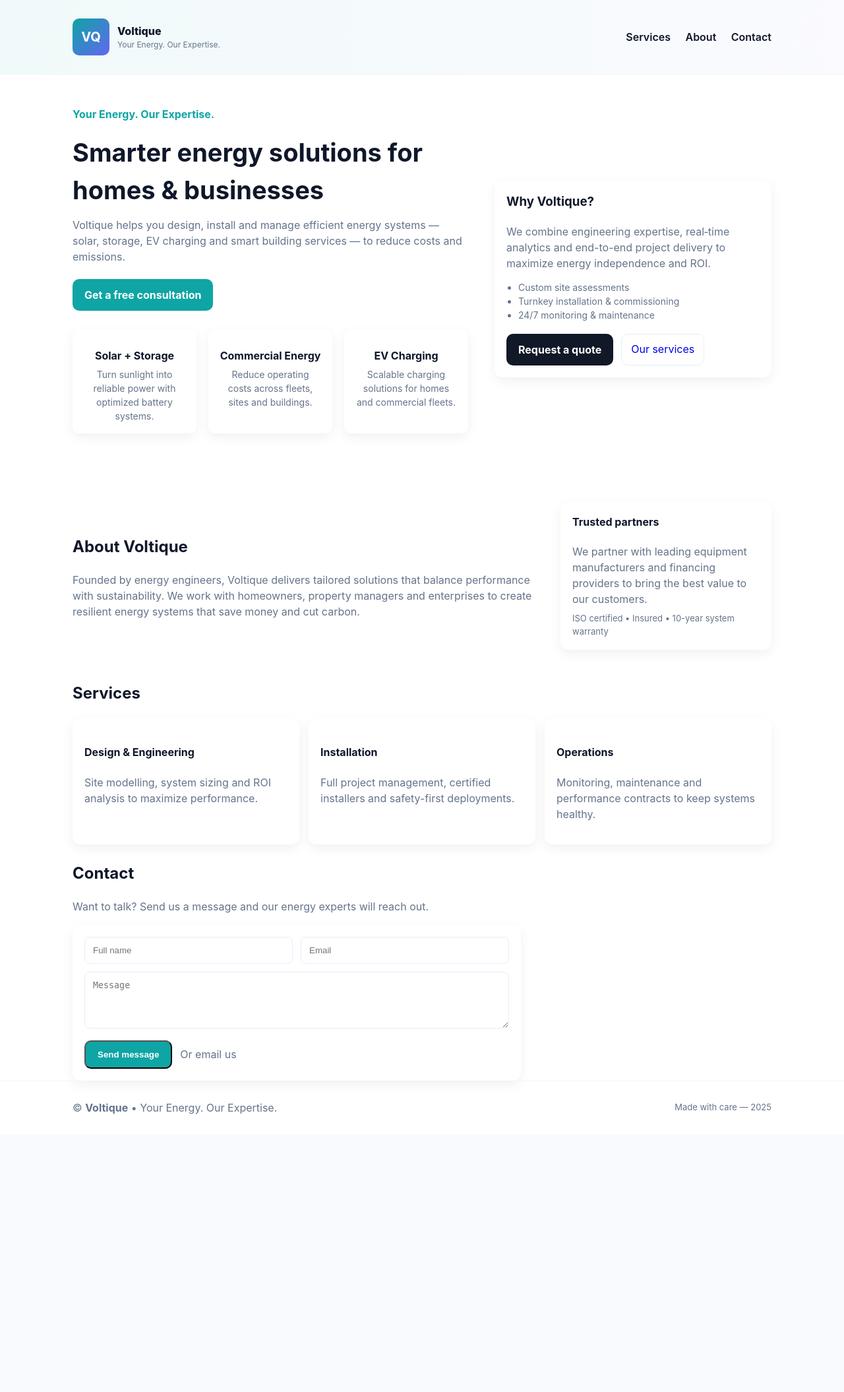
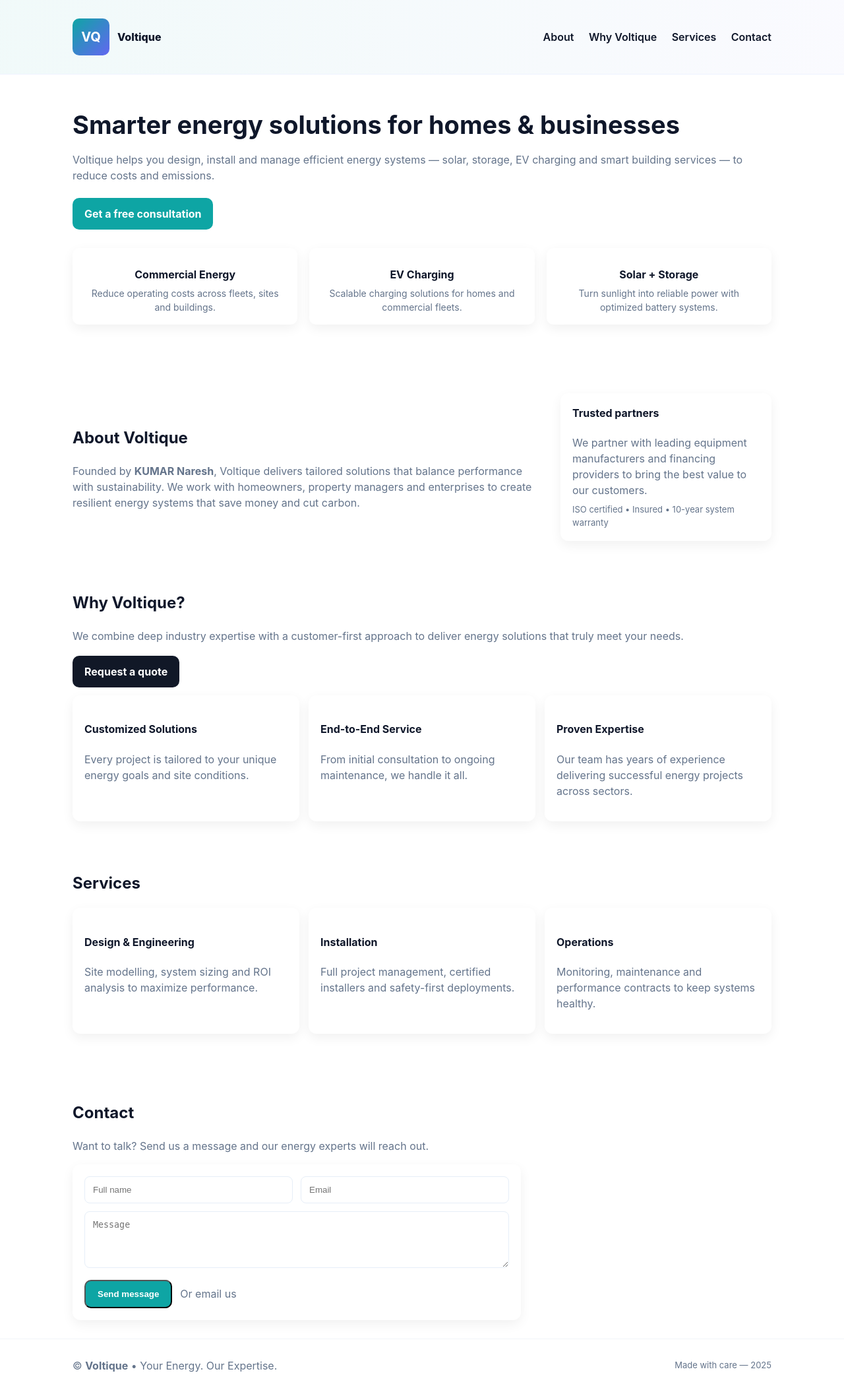
Before and after one commit to mohammad-noori-dev/voltique, a Django app: page / in a window 1280 px wide. Shown: the whole page at 66% size. Before the commit the page ends 1689 px from the top, so only its background shows below. Run offline with Django 5.2, Linux system fonts and the light colour scheme; some libraries are stand-ins or nearby versions.

Commit message:
Refactor HTML and CSS for improved structure and readability; added 'Why Voltique' section with tailored solutions.

```diff
--- a/home/templates/home/voltique.html
+++ b/home/templates/home/voltique.html
@@ -16,10 +16,7 @@
             --muted: #64748b
         }
 
-        * {
-            box-sizing: border-box
-        }
-
+        * { box-sizing: border-box }
         body {
             font-family: Inter, ui-sans-serif, system-ui, -apple-system, Segoe UI, Roboto, 'Helvetica Neue', Arial;
             line-height: 1.5;
@@ -33,17 +30,8 @@
             border-bottom: 1px solid #eef2ff
         }
 
-        .container {
-            max-width: 1100px;
-            margin: 0 auto;
-            padding: 0 20px
-        }
-
-        .brand {
-            display: flex;
-            align-items: center;
-            gap: 14px
-        }
+        .container { max-width: 1100px; margin: 0 auto; padding: 0 20px }
+        .brand { display: flex; align-items: center; gap: 14px }
 
         .logo {
             width: 56px;
@@ -58,10 +46,7 @@
             font-size: 20px
         }
 
-        nav {
-            margin-left: auto
-        }
-
+        nav { margin-left: auto }
         nav a {
             margin-left: 18px;
             text-decoration: none;
@@ -76,14 +61,21 @@
             padding: 48px 0
         }
 
-        .hero-left {
-            flex: 1
+        .hero-left { flex: 1 }
+
+        .why-voltique{
+            padding: 28px 0
         }
 
-        h1 {
-            font-size: 38px;
-            margin: 0 0 12px
+        .services{
+            padding: 28px 0
         }
+        .contact{
+            padding: 28px 0;
+            margin-top: 26px;
+        }
+
+        h1 { font-size: 38px; margin: 0 0 12px }
 
         .tagline {
             color: var(--accent);
@@ -113,9 +105,7 @@
             box-shadow: 0 6px 18px rgba(2, 6, 23, .06);
         }
 
-        .hero-right {
-            width: 420px
-        }
+        .hero-right { width: 420px }
 
         .features {
             display: grid;
@@ -131,15 +121,8 @@
             text-align: center
         }
 
-        .feature h4 {
-            margin: 12px 0 6px
-        }
-
-        .feature p {
-            margin: 0;
-            color: var(--muted);
-            font-size: 14px
-        }
+        .feature h4 { margin: 12px 0 6px }
+        .feature p { margin: 0; color: var(--muted); font-size: 14px }
 
         .about {
             display: flex;
@@ -155,31 +138,15 @@
         }
 
         @media (max-width: 880px) {
-            .hero {
-                flex-direction: column
-            }
-
-            .hero-right {
-                width: 100%
-            }
-
-            .features {
-                grid-template-columns:repeat(2, 1fr)
-            }
+            .hero { flex-direction: column }
+            .hero-right { width: 100% }
+            .features { grid-template-columns:repeat(2, 1fr) }
         }
 
         @media (max-width: 520px) {
-            .features {
-                grid-template-columns:1fr
-            }
-
-            nav {
-                display: none
-            }
-
-            h1 {
-                font-size: 28px
-            }
+            .features { grid-template-columns:1fr }
+            nav { display: none }
+            h1 { font-size: 28px }
         }
     </style>
 </head>
@@ -190,12 +157,13 @@
             <div class="logo">VQ</div>
             <div>
                 <div style="font-weight:800">Voltique</div>
-                <div style="font-size:12px;color:var(--muted)">Your Energy. Our Expertise.</div>
             </div>
         </div>
+
         <nav>
+            <a href="#about">About</a>
+            <a href="#why-voltique">Why Voltique</a>
             <a href="#services">Services</a>
-            <a href="#about">About</a>
             <a href="#contact">Contact</a>
         </nav>
     </div>
@@ -204,17 +172,15 @@
 <main class="container">
     <section class="hero">
         <div class="hero-left">
-            <div class="tagline">Your Energy. Our Expertise.</div>
+
             <h1>Smarter energy solutions for homes & businesses</h1>
+
             <p class="lead">Voltique helps you design, install and manage efficient energy systems — solar, storage, EV
                 charging and smart building services — to reduce costs and emissions.</p>
+
             <a class="cta" href="#contact">Get a free consultation</a>
 
             <div class="features" aria-hidden="true">
-                <div class="feature card">
-                    <h4>Solar + Storage</h4>
-                    <p>Turn sunlight into reliable power with optimized battery systems.</p>
-                </div>
                 <div class="feature card">
                     <h4>Commercial Energy</h4>
                     <p>Reduce operating costs across fleets, sites and buildings.</p>
@@ -223,33 +189,25 @@
                     <h4>EV Charging</h4>
                     <p>Scalable charging solutions for homes and commercial fleets.</p>
                 </div>
+                <div class="feature card">
+                    <h4>Solar + Storage</h4>
+                    <p>Turn sunlight into reliable power with optimized battery systems.</p>
+                </div>
             </div>
         </div>
 
-        <aside class="hero-right card">
-            <h3 style="margin-top:0">Why Voltique?</h3>
-            <p style="color:var(--muted);margin-bottom:14px">We combine engineering expertise, real‑time analytics and
-                end-to-end project delivery to maximize energy independence and ROI.</p>
-            <ul style="padding-left:18px;margin:0;color:var(--muted);font-size:14px">
-                <li>Custom site assessments</li>
-                <li>Turnkey installation & commissioning</li>
-                <li>24/7 monitoring & maintenance</li>
-            </ul>
-            <div style="margin-top:18px;display:flex;gap:12px">
-                <a class="cta" href="#contact" style="background:#111827">Request a quote</a>
-                <a href="#services"
-                   style="text-decoration:none;padding:10px 14px;border-radius:10px;border:1px solid #e6eef8;display:inline-block">Our
-                    services</a>
-            </div>
-        </aside>
+
     </section>
 
     <section id="about" class="about">
         <div style="flex:1">
             <h2>About Voltique</h2>
-            <p style="color:var(--muted)">Founded by energy engineers, Voltique delivers tailored solutions that balance
+
+            <p style="color:var(--muted)">
+                Founded by <strong>KUMAR Naresh</strong>, Voltique delivers tailored solutions that balance
                 performance with sustainability. We work with homeowners, property managers and enterprises to create
-                resilient energy systems that save money and cut carbon.</p>
+                resilient energy systems that save money and cut carbon.
+            </p>
         </div>
         <div style="width:320px">
             <div class="card">
@@ -262,7 +220,32 @@
         </div>
     </section>
 
-    <section id="services">
+    <section id="why-voltique" class="why-voltique">
+        <h2>Why Voltique?</h2>
+        <p style="color:var(--muted)">We combine deep industry expertise with a customer-first approach to deliver
+            energy solutions that truly meet your needs.</p>
+        <div style="margin-top:18px;display:flex;gap:12px">
+            <a class="cta" href="#contact" style="background:#111827">Request a quote</a>
+        </div>
+        <div style="display:grid;grid-template-columns:repeat(3,1fr);gap:14px;margin-top:12px">
+            <div class="card">
+                <h4>Customized Solutions</h4>
+                <p style="color:var(--muted)">Every project is tailored to your unique energy goals and site conditions.
+                </p>
+            </div>
+            <div class="card">
+                <h4>End-to-End Service</h4>
+                <p style="color:var(--muted)">From initial consultation to ongoing maintenance, we handle it all.</p>
+            </div>
+            <div class="card">
+                <h4>Proven Expertise</h4>
+                <p style="color:var(--muted)">Our team has years of experience delivering successful energy projects
+                    across sectors.</p>
+            </div>
+        </div>
+    </section>
+
+    <section id="services" class="services">
         <h2>Services</h2>
         <div style="display:grid;grid-template-columns:repeat(3,1fr);gap:14px;margin-top:12px">
             <div class="card">
@@ -283,7 +266,7 @@
         </div>
     </section>
 
-    <section id="contact" style="margin-top:26px">
+    <section id="contact" class="contact">
         <h2>Contact</h2>
         <p style="color:var(--muted)">Want to talk? Send us a message and our energy experts will reach out.</p>
         <form class="card" method="post" action="{% url 'home:home-page' %}" novalidate data-form-type="contact"
```
